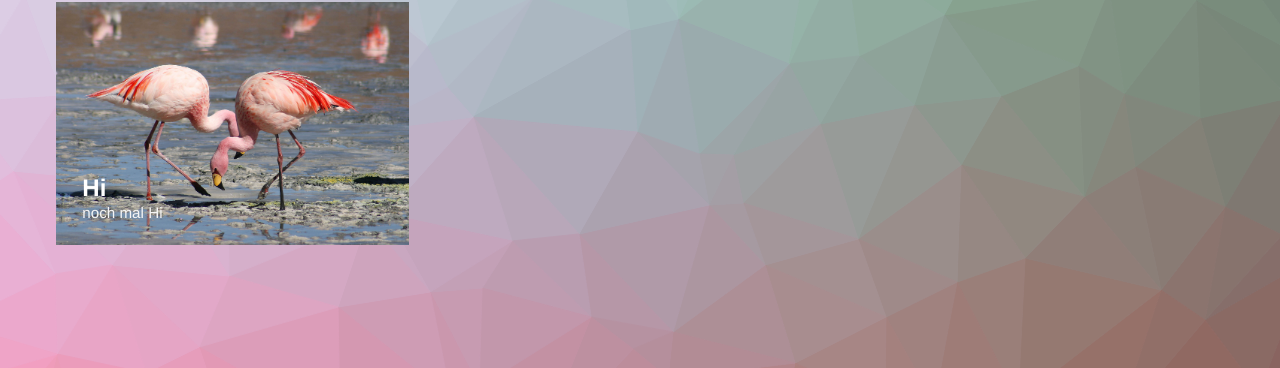
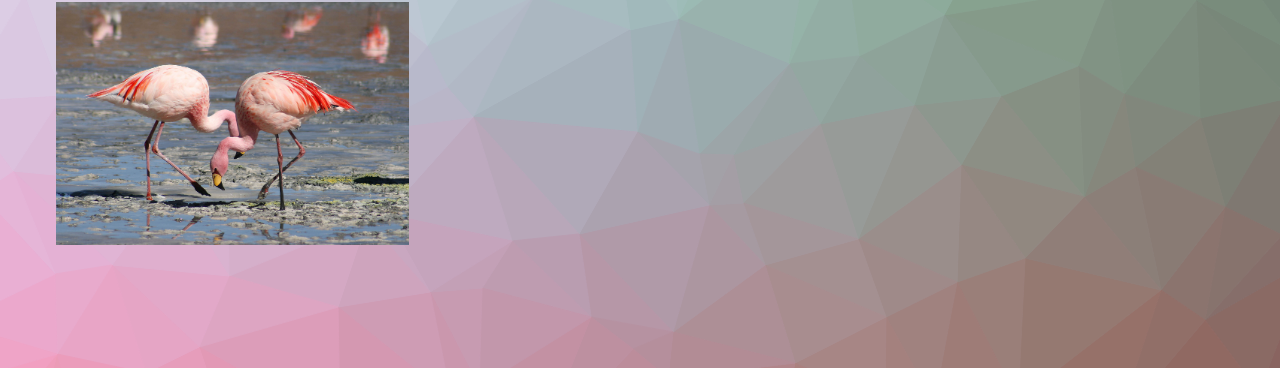
Before and after one commit to sunnysunshine1/sunnysunshine1.github.io, a Jekyll site: the page built from index.html, in a window 1280 px wide. Shown: the part 200-568 px from the top of the page. Built offline with Jekyll 4.4.1, drawn with Linux system fonts in a browser that asks for light colours.

Commit message:
[skip ci] afsdf

```diff
--- a/_posts/2015-04-20-planes.markdown
+++ b/_posts/2015-04-20-planes.markdown
@@ -1,6 +1,6 @@
 ---
-title:  "Hi"
-subtitle: "noch mal Hi"
+title:  ""
+subtitle: ""
 author: "sunnysunshine"
 avatar: "img/authors/sunny.png"
 image: "img/1920px-Flamingos_Laguna_Colorada.jpg"
@@ -8,6 +8,4 @@
 ---
 
 ###  title?
-wir schreiben
-### Aliquam suscipit.
-noch meer
+### text.
```
